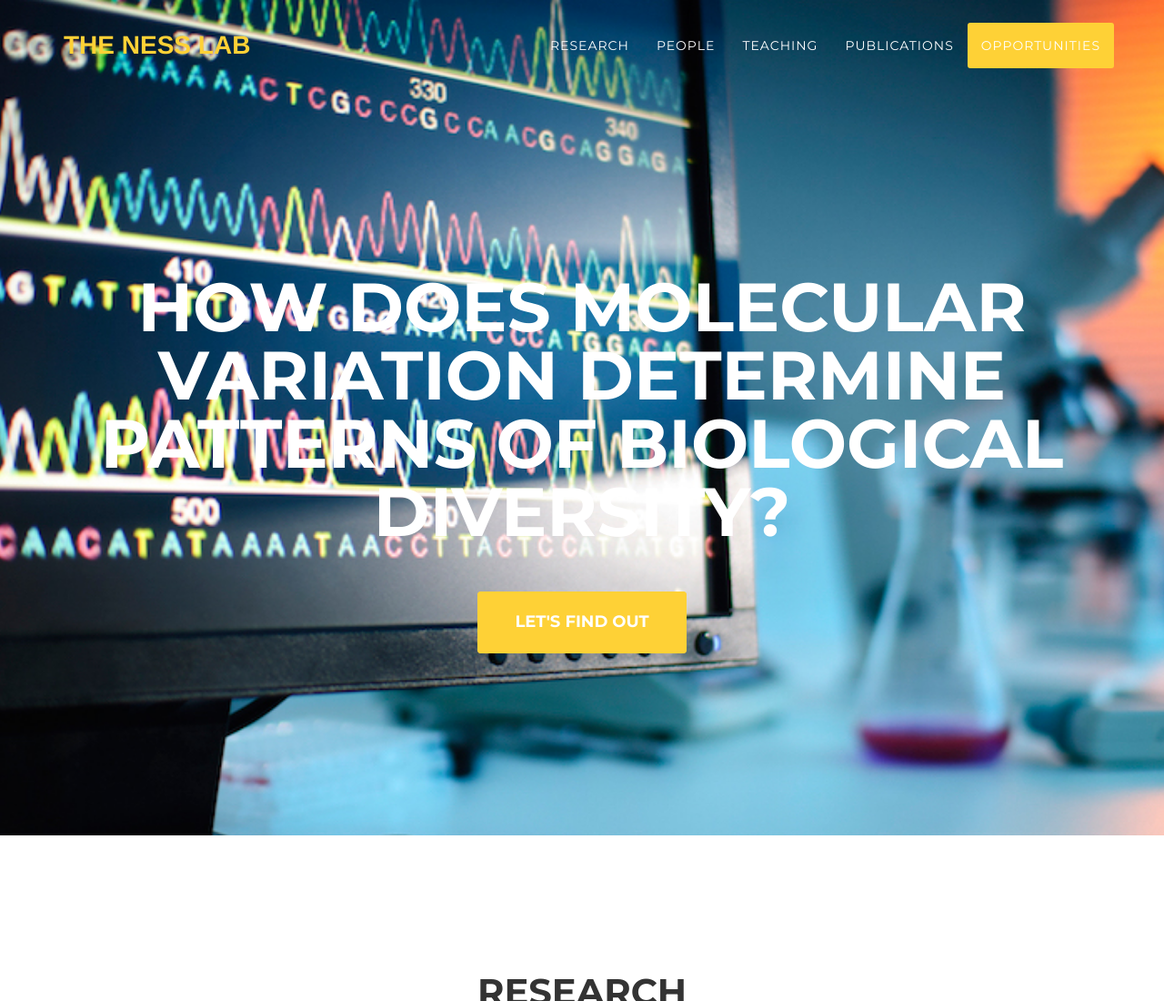
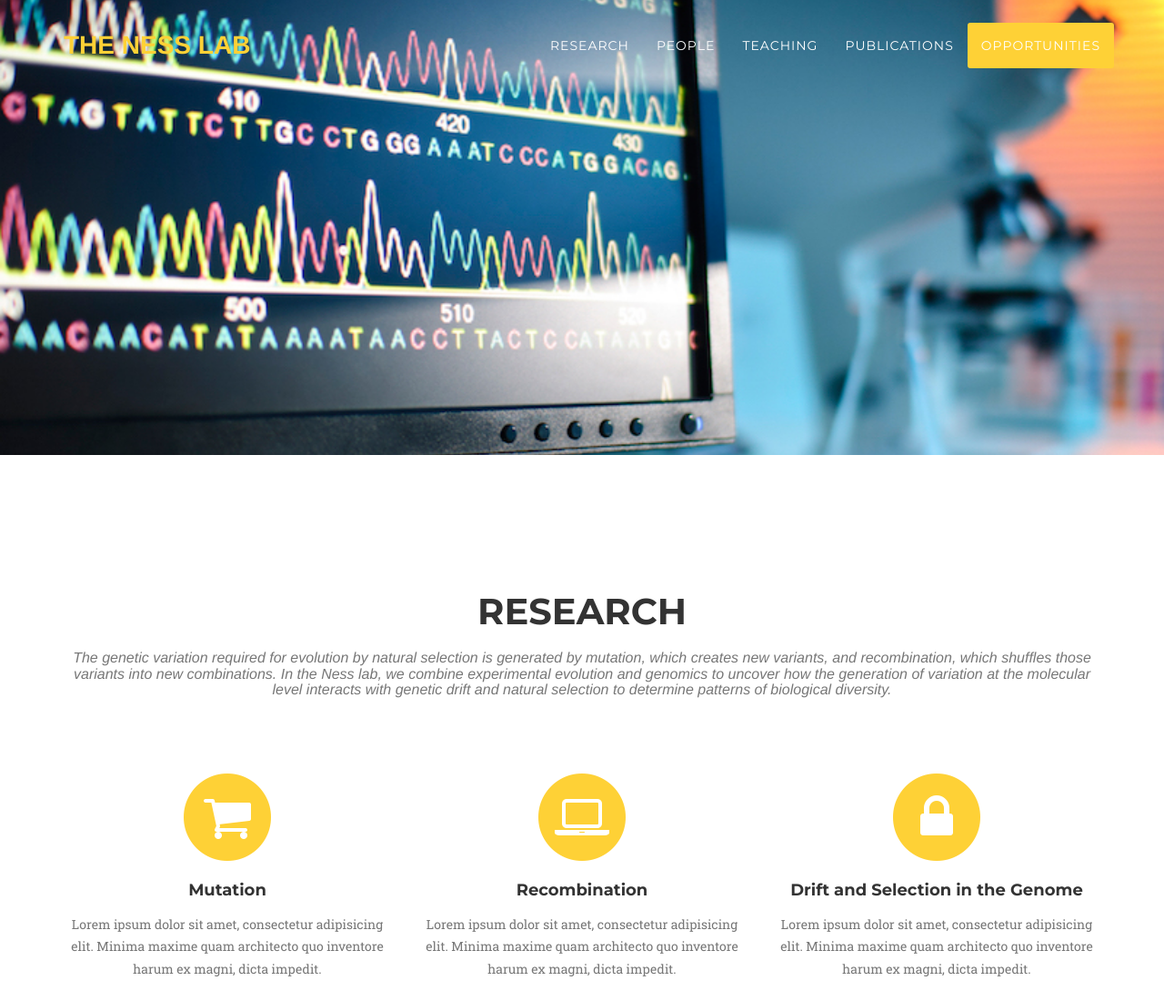
Before and after one commit to aays/nesslab, a website: page index.html in a window 1280 px wide. Shown: the top 1100 px of the page at 91% size. Drawn offline with nearby package versions, Linux system fonts and the light colour scheme; a web font is replaced by a local one.

Commit message:
let's get rid of the damn header for a sec

```diff
--- a/index.html
+++ b/index.html
@@ -79,8 +79,8 @@
         <div class="container">
             <div class="intro-text">
                 <!-- <div class="intro-lead-in">How does molecular variation determine patterns of biological diversity?</div> -->
-                <div class="intro-heading">How does molecular variation determine patterns of biological diversity?</div>
-                <a href="#services" class="page-scroll btn btn-xl">Let's find out</a>
+                <!-- <div class="intro-heading">How does molecular variation determine patterns of biological diversity?</div> -->
+                <!-- <a href="#services" class="page-scroll btn btn-xl">Tell me more</a> -->
             </div>
         </div>
     </header>
```
